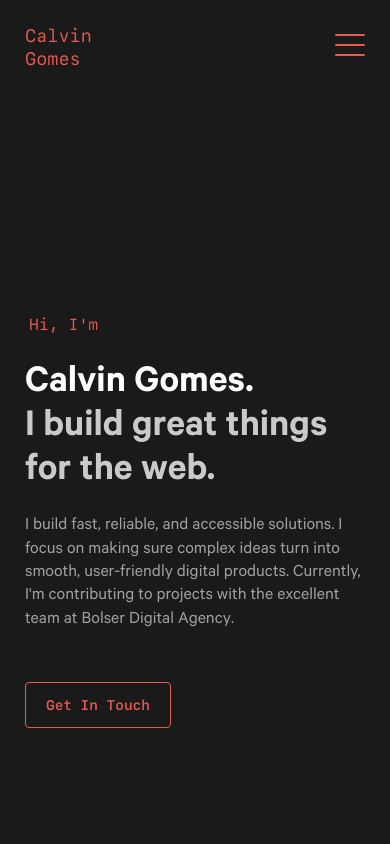
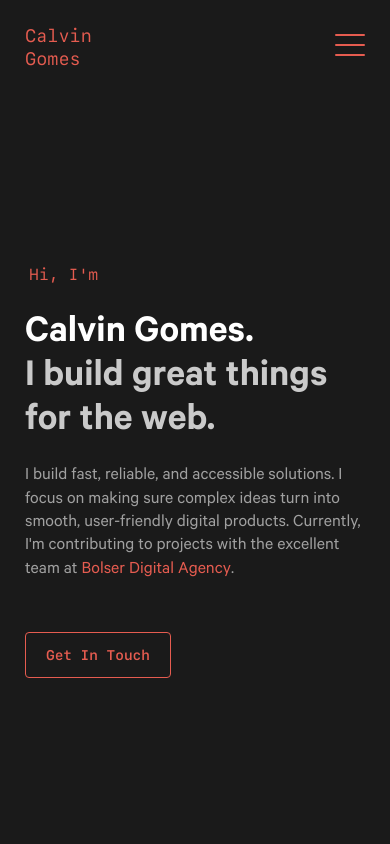
Before and after one commit to calvingomes/cal-portfolio, a Next.js app: page / in a window 390 px wide. Shown: the top 844 px of the page. Built offline with nearby package versions, Linux system fonts and the light colour scheme.

Commit message:
fix counter for section titles

```diff
--- a/src/styles/base.css
+++ b/src/styles/base.css
@@ -62,6 +62,7 @@ body {
   font-family: var(--font-sans);
   font-size: var(--fz-xl);
   line-height: 1.3;
+  counter-reset: section;
 }
 
 @media (max-width: 480px) {
@@ -101,12 +102,12 @@ main {
   width: 100%;
   max-width: 1600px;
   min-height: 100vh;
-  padding: 100px 50px 0 50px;
+  padding: 40px 50px 0 50px;
 }
 
 @media (max-width: 480px) {
   main {
-    padding: 100px 25px 0 25px;
+    padding: 50px 25px 0 25px;
   }
 }
 
@@ -228,14 +229,14 @@ a {
   display: inline-block;
   text-decoration: none;
   text-decoration-skip-ink: auto;
-  color: inherit;
+  color: var(--accent-red);
   position: relative;
   transition: var(--transition);
 }
 
 a:hover,
 a:focus {
-  color: var(--accent-red);
+  color: var(--accent-bright-red);
 }
 
 button {
```
